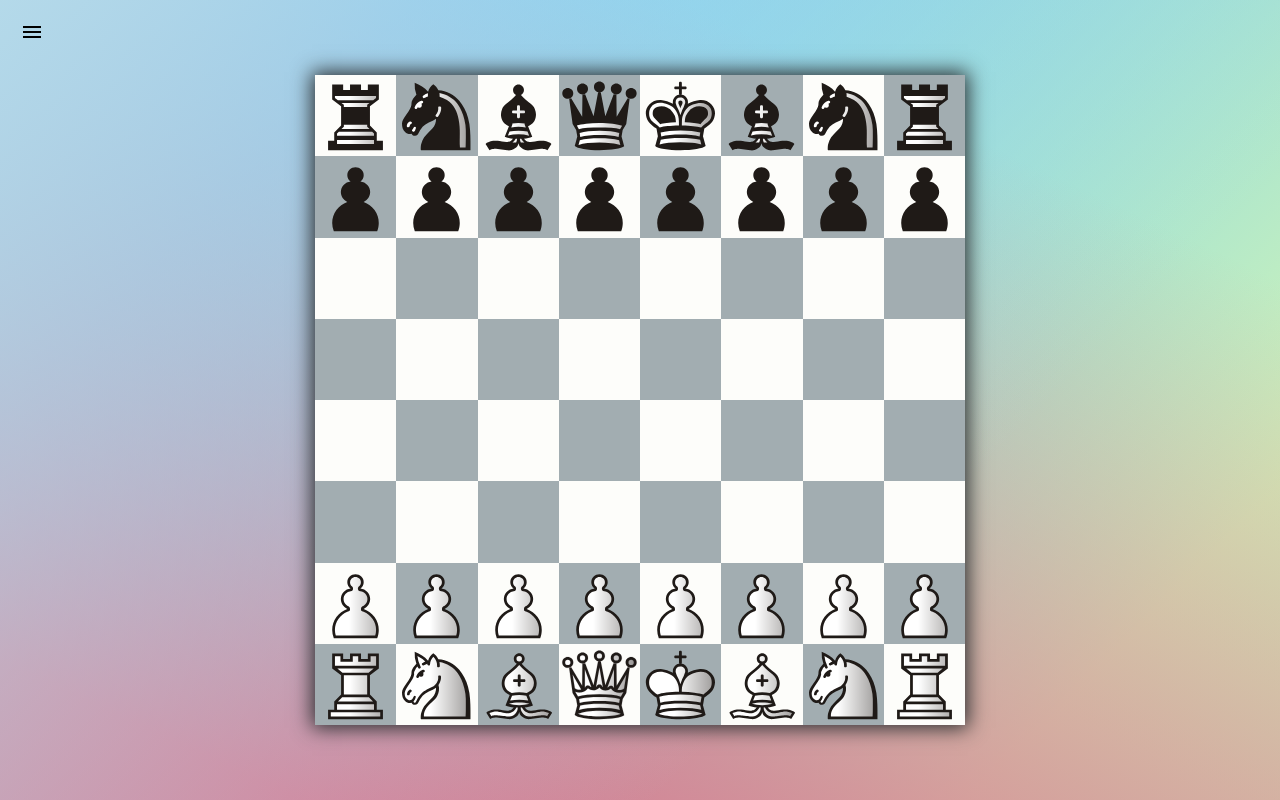
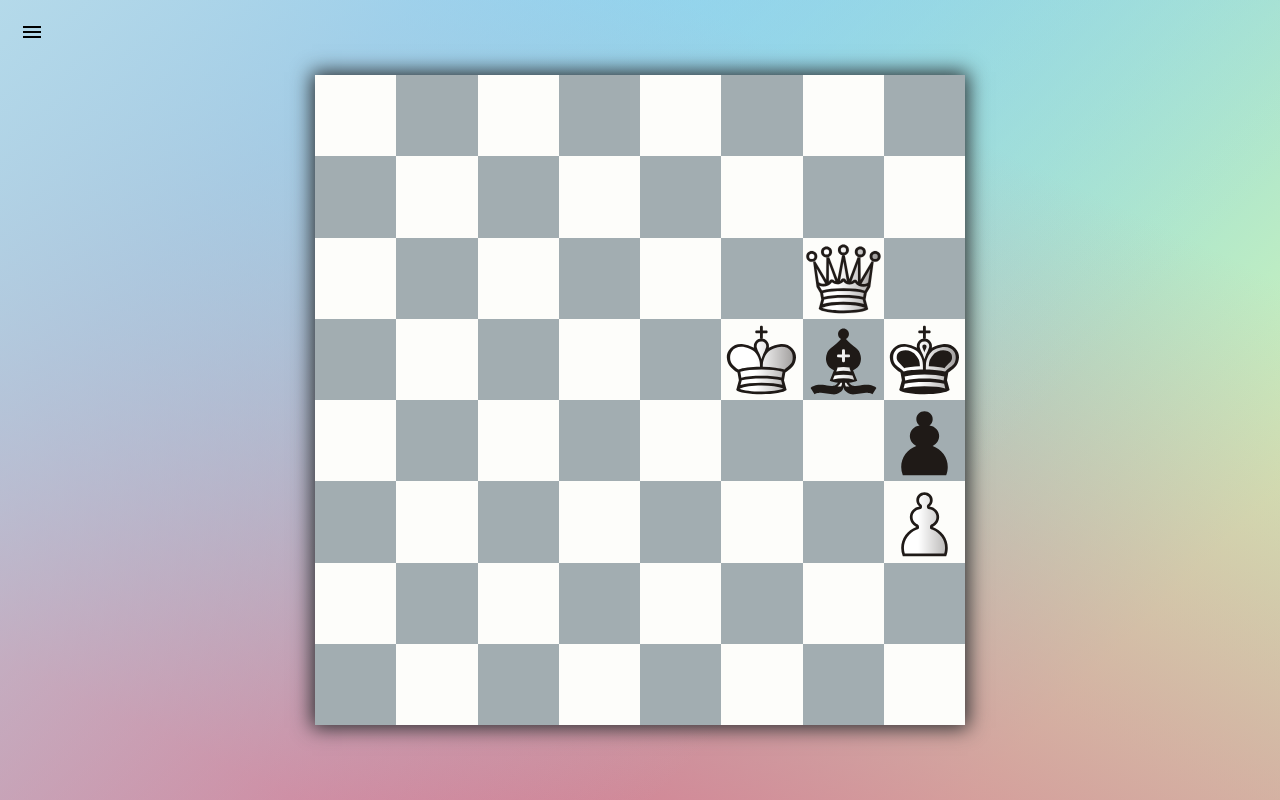
Before and after one commit to ThomasChaf/Chess, a React (Create React App) app: page /chess in a window 1280 px wide. Built offline with nearby package versions, Linux system fonts and the light colour scheme.

Commit message:
Chess: First mate spotting

```diff
--- a/package.json
+++ b/package.json
@@ -52,6 +52,8 @@
     ]
   },
   "devDependencies": {
+    "@types/lodash": "^4.14.172",
+    "lodash": "^4.17.21",
     "ts-node": "^8.8.2"
   }
 }
--- a/src/app/Chess/useAnalyse/analist.ts
+++ /dev/null
@@ -1,5 +0,0 @@
-import { Game } from "core/chess";
-
-export class Analyst {
-  public find(game: Game) {}
-}
--- /dev/null
+++ b/src/app/Chess/useAnalyse/analyst.ts
@@ -0,0 +1,20 @@
+import { Piece, PieceColor, PieceType } from "core/chess";
+import { Board } from "core/chess/board";
+
+export class Analyst {
+  public isMate(board: Board, color: PieceColor): Piece | null {
+    const king = board.getPieces({ type: PieceType.King, color })[0];
+    const moves = board.computePossibleDestinations(king);
+
+    return board.isPositionDefended(king.position, color) && moves.length === 0 ? king : null;
+  }
+
+  public find(board: Board) {
+    [PieceColor.White, PieceColor.Black].forEach((color) => {
+      const king = this.isMate(board, color);
+      if (king) {
+        console.log("MATE:", king);
+      }
+    });
+  }
+}
--- a/src/app/index.tsx
+++ b/src/app/index.tsx
@@ -1,7 +1,7 @@
-import React, { useState } from "react";
+import React, { useEffect, useState } from "react";
 import { BrowserRouter as Router, Switch, Route } from "react-router-dom";
 
-import { Game } from "core/chess";
+import { Game, parse } from "core/chess";
 
 import { Chess } from "./chess";
 import { Ui2048 } from "./2048/2048";
@@ -12,6 +12,17 @@ import "./app.css";
 
 export const App = () => {
   const [game, setGame] = useState<Game>(new Game());
+
+  useEffect(() => {
+    const nGame = parse(
+      '[Event "Rated Bullet game"]\n[Site "https://lichess.org/kBrG5XZ6"]\n[Date "2021.08.17"]\n[White "Totolebarjo"]\n[Black "fadu94"]\n[Result "1-0"]\n[UTCDate "2021.08.17"]\n[UTCTime "00:59:57"]\n[WhiteElo "1448"]\n[BlackElo "1450"]\n[WhiteRatingDiff "+6"]\n[BlackRatingDiff "-6"]\n[Variant "Standard"]\n[TimeControl "120+1"]\n[ECO "B10"]\n[Opening "Caro-Kann Defense"]\n[Termination "Normal"]\n1. e4 c6 2. Nc3 d5 3. exd5 cxd5 4. d4 g6 5. Nf3 Bg7 6. Bd3 Nf6 7. O-O O-O 8. b3 Nc6 9. Bb2 Bg4 10. Be2 Rc8 11. h3 Bxf3 12. Bxf3 e6 13. Re1 Qb6 14. Ne2 Ne4 15. Rb1 Nb4 16. c3 Nxa2 17. Ra1 Naxc3 18. Nxc3 Nxc3 19. Bxc3 Rxc3 20. Ra4 a6 21. Re3 Rfc8 22. Rxc3 Rxc3 23. Qd2 Qxb3 24. Bd1 Qxa4 25. Bxa4 Ra3 26. Bd1 Ra1 27. Kh2 b5 28. Bf3 a5 29. Qc3 Rf1 30. Qxa5 Rxf2 31. Qxb5 Bxd4 32. Qe8+ Kg7 33. Qe7 Bf6 34. Qd6 e5 35. Qb6 e4 36. Qxf2 exf3 37. gxf3 d4 38. Kg3 Be5+ 39. f4 Bf6 40. Kg4 h5+ 41. Kf3 g5 42. fxg5 Bxg5 43. Qxd4+ Bf6 44. Qh4 Kh6 45. Qf4+ Bg5 46. Qxf7 h4 47. Qe6+ Kh5 48. Ke4 Bd8 49. Kf5 Bg5 50. Qg6# 1-0'
+    );
+
+    nGame.autoplay = false;
+    nGame.interval = 1500;
+    nGame.moveForwardTo(50);
+    setGame(nGame);
+  }, []); // eslint-disable-line
 
   return (
     <Router>
--- a/src/core/chess/board.ts
+++ b/src/core/chess/board.ts
@@ -1,9 +1,11 @@
+import _ from "lodash";
+
 import { PIECES } from "./initial-state";
 import { PieceType, PieceColor, Position, Move } from "./chess-d";
-import { isSameCase } from "./utils";
+import { isSameBox, opponentColor } from "./utils";
 import { Piece } from "./piece";
 
-export interface IFindPieceFilters {
+export interface PieceFilters {
   row?: number;
   col?: number;
   type?: PieceType;
@@ -11,7 +13,7 @@ export interface IFindPieceFilters {
 }
 
 export class Board {
-  private pieces: Piece[] = PIECES.map((p) => new Piece(p.type, p.color, p.row, p.col));
+  public pieces: Piece[] = PIECES.map((p) => new Piece(p.type, p.color, p.row, p.col));
 
   public addPiece(piece: Piece) {
     this.pieces.push(piece);
@@ -22,63 +24,100 @@ export class Board {
     if (piece) piece.type = promotion;
   };
 
-  public getFilteredPieces = (filters: IFindPieceFilters): Piece[] =>
-    this.pieces.filter(
+  public getPieces = (filters?: PieceFilters): Piece[] => {
+    if (!filters) return this.pieces;
+
+    return this.pieces.filter(
       (p: Piece) =>
         (!filters.row || filters.row === p.row) &&
         (!filters.col || filters.col === p.col) &&
         (!filters.color || filters.color === p.color) &&
         (!filters.type || filters.type === p.type)
     );
+  };
 
   public getPieceAt = (position: Position): Piece | undefined =>
-    this.pieces.find((p) => isSameCase([p.row, p.col], position));
+    this.pieces.find((p) => isSameBox([p.row, p.col], position));
+
+  private isExisting = (position: Position): boolean => {
+    const [row, col] = position;
+    return !(row < 1 || row > 8 || col < 0 || col > 8);
+  };
 
   private isAvailable = (position: Position): boolean => {
-    const [row, col] = position;
-    if (row < 1 || row > 8 || col < 0 || col > 8) return false;
-
-    return !this.getPieceAt(position);
+    return this.isExisting(position) && !this.getPieceAt(position);
   };
 
-  private isEnnemy = (color: PieceColor, position: Position): boolean => {
-    const piece = this.getPieceAt(position);
+  private isAlly = (color: PieceColor, position: Position): boolean => {
+    return this.getPieceAt(position)?.color === color;
+  };
 
-    return !!piece && piece.color !== color;
+  private isOpponent = (color: PieceColor, position: Position): boolean => {
+    return this.getPieceAt(position)?.color === opponentColor(color);
+  };
+
+  public isPositionDefended = (position: Position, color: PieceColor): boolean => {
+    const defended = _(this.pieces)
+      .filter({ color: opponentColor(color) })
+      .map((piece: Piece) => this.computeDefendedDestination(piece));
+
+    const isDefended = defended.some((moves: Position[]) =>
+      _(moves).some((move: Position) => isSameBox(move, position))
+    );
+
+    return isDefended;
+  };
+
+  private computePawnDefendedDestinations = (piece: Piece): Position[] => {
+    const inc = piece.color === PieceColor.White ? 1 : -1;
+    return [
+      [piece.row + inc, piece.col - 1],
+      [piece.row + inc, piece.col + 1]
+    ];
+  };
+
+  private computePawnAttackDestination = (piece: Piece): Position[] => {
+    return this.computePawnDefendedDestinations(piece).filter((position: Position) =>
+      this.isOpponent(piece.color, position)
+    );
   };
 
   private computePawnDestinations = (piece: Piece): Position[] => {
     const isWhite = piece.color === PieceColor.White;
-    const inc: number = isWhite ? 1 : -1;
-    const moves = [[piece.row + inc, piece.col - 1] as Position, [piece.row + inc, piece.col + 1] as Position].filter(
-      (position: Position) => this.isEnnemy(piece.color, position)
-    );
-
+    const inc = piece.color === PieceColor.White ? 1 : -1;
+    const moves = this.computePawnAttackDestination(piece);
     const maxInc = (isWhite && piece.row === 2) || (!isWhite && piece.row === 7) ? 2 : 1;
 
     for (let i = 1; i <= maxInc; i++) {
-      const virtualPosition = [piece.row + i * inc, piece.col] as Position;
+      const virtualPosition: Position = [piece.row + i * inc, piece.col];
 
-      if (this.isAvailable(virtualPosition)) moves.push(virtualPosition);
+      if (this.isExisting(virtualPosition)) moves.push(virtualPosition);
       else break;
     }
 
     return moves;
   };
 
+  private computeKnightDefendedDestinations = (piece: Piece): Position[] =>
+    (
+      [
+        [piece.row + 2, piece.col + 1],
+        [piece.row + 2, piece.col - 1],
+        [piece.row - 2, piece.col + 1],
+        [piece.row - 2, piece.col - 1],
+        [piece.row - 1, piece.col + 2],
+        [piece.row - 1, piece.col - 2],
+        [piece.row + 1, piece.col + 2],
+        [piece.row + 1, piece.col - 2]
+      ] as Position[]
+    ).filter((position) => this.isExisting(position));
+
   private computeKnightDestinations = (piece: Piece): Position[] =>
-    [
-      [piece.row + 2, piece.col + 1] as Position,
-      [piece.row + 2, piece.col - 1] as Position,
-      [piece.row - 2, piece.col + 1] as Position,
-      [piece.row - 2, piece.col - 1] as Position,
-      [piece.row - 1, piece.col + 2] as Position,
-      [piece.row - 1, piece.col - 2] as Position,
-      [piece.row + 1, piece.col + 2] as Position,
-      [piece.row + 1, piece.col - 2] as Position
-    ].filter((position) => this.isAvailable(position) || this.isEnnemy(piece.color, position));
+    this.computeKnightDefendedDestinations(piece).filter(
+      (position) => this.isAvailable(position) || this.isOpponent(piece.color, position)
+    );
 
-  private computeStraightMooves = (piece: Piece, dirRow: number, dirCol: number) => {
+  private computeStraightMoves = (piece: Piece, dirRow: number, dirCol: number) => {
     const moves = [];
 
     for (let i = 1; i < 8; i++) {
@@ -86,7 +125,7 @@ export class Board {
 
       if (this.isAvailable(virtualPosition)) {
         moves.push(virtualPosition);
-      } else if (this.isEnnemy(piece.color, virtualPosition)) {
+      } else if (this.isOpponent(piece.color, virtualPosition)) {
         moves.push(virtualPosition);
         break;
       } else break;
@@ -96,50 +135,57 @@ export class Board {
   };
 
   private computeBishopDestinations = (piece: Piece): Position[] => [
-    ...this.computeStraightMooves(piece, -1, -1),
-    ...this.computeStraightMooves(piece, -1, 1),
-    ...this.computeStraightMooves(piece, 1, -1),
-    ...this.computeStraightMooves(piece, 1, 1)
+    ...this.computeStraightMoves(piece, -1, -1),
+    ...this.computeStraightMoves(piece, -1, 1),
+    ...this.computeStraightMoves(piece, 1, -1),
+    ...this.computeStraightMoves(piece, 1, 1)
   ];
 
   private computeQueenDestinations = (piece: Piece): Position[] => {
     return [
-      ...this.computeStraightMooves(piece, -1, -1),
-      ...this.computeStraightMooves(piece, -1, 0),
-      ...this.computeStraightMooves(piece, 0, -1),
-      ...this.computeStraightMooves(piece, -1, 1),
-      ...this.computeStraightMooves(piece, 1, -1),
-      ...this.computeStraightMooves(piece, 1, 0),
-      ...this.computeStraightMooves(piece, 0, 1),
-      ...this.computeStraightMooves(piece, 1, 1)
+      ...this.computeStraightMoves(piece, -1, -1),
+      ...this.computeStraightMoves(piece, -1, 0),
+      ...this.computeStraightMoves(piece, 0, -1),
+      ...this.computeStraightMoves(piece, -1, 1),
+      ...this.computeStraightMoves(piece, 1, -1),
+      ...this.computeStraightMoves(piece, 1, 0),
+      ...this.computeStraightMoves(piece, 0, 1),
+      ...this.computeStraightMoves(piece, 1, 1)
     ];
   };
 
   private computeTowerDestinations = (piece: Piece): Position[] => {
     return [
-      ...this.computeStraightMooves(piece, -1, 0),
-      ...this.computeStraightMooves(piece, 1, 0),
-      ...this.computeStraightMooves(piece, 0, -1),
-      ...this.computeStraightMooves(piece, 0, 1)
+      ...this.computeStraightMoves(piece, -1, 0),
+      ...this.computeStraightMoves(piece, 1, 0),
+      ...this.computeStraightMoves(piece, 0, -1),
+      ...this.computeStraightMoves(piece, 0, 1)
     ];
   };
 
+  private computeKingDefendedDestinations = (piece: Piece): Position[] => {
+    return (
+      [
+        [piece.row - 1, piece.col - 1],
+        [piece.row - 1, piece.col],
+        [piece.row, piece.col - 1],
+        [piece.row - 1, piece.col + 1],
+        [piece.row + 1, piece.col - 1],
+        [piece.row + 1, piece.col],
+        [piece.row, piece.col + 1],
+        [piece.row + 1, piece.col + 1]
+      ] as Position[]
+    ).filter((virtualPosition: Position) => this.isExisting(virtualPosition));
+  };
+
   private computeKingDestinations = (piece: Piece): Position[] => {
-    return [
-      [piece.row - 1, piece.col - 1] as Position,
-      [piece.row - 1, piece.col] as Position,
-      [piece.row, piece.col - 1] as Position,
-      [piece.row - 1, piece.col + 1] as Position,
-      [piece.row + 1, piece.col - 1] as Position,
-      [piece.row + 1, piece.col] as Position,
-      [piece.row, piece.col + 1] as Position,
-      [piece.row + 1, piece.col + 1] as Position
-    ].filter(
-      (virtualPostion: Position) => this.isAvailable(virtualPostion) || this.isEnnemy(piece.color, virtualPostion)
+    return this.computeKingDefendedDestinations(piece).filter(
+      (virtualPosition: Position) =>
+        !this.isAlly(piece.color, virtualPosition) && !this.isPositionDefended(virtualPosition, piece.color)
     );
   };
 
-  private allowedDestination = (piece: Piece): Position[] => {
+  public computePossibleDestinations = (piece: Piece): Position[] => {
     switch (piece.type) {
       case PieceType.Pawn:
         return this.computePawnDestinations(piece);
@@ -158,12 +204,31 @@ export class Board {
     }
   };
 
+  public computeDefendedDestination(piece: Piece): Position[] {
+    switch (piece.type) {
+      case PieceType.Pawn:
+        return this.computePawnDefendedDestinations(piece);
+      case PieceType.Knight:
+        return this.computeKnightDefendedDestinations(piece);
+      case PieceType.Bishop:
+        return this.computeBishopDestinations(piece);
+      case PieceType.Queen:
+        return this.computeQueenDestinations(piece);
+      case PieceType.Tower:
+        return this.computeTowerDestinations(piece);
+      case PieceType.King:
+        return this.computeKingDefendedDestinations(piece);
+      default:
+        throw new Error("Not implemented pieced");
+    }
+  }
+
   private isMoveAllowed = (piece: Piece, to: Position): boolean => {
-    return !!this.allowedDestination(piece).find((d: Position) => isSameCase(d, to));
+    return _(this.computePossibleDestinations(piece)).some((d: Position) => isSameBox(d, to));
   };
 
-  public findPiece = (filters: IFindPieceFilters, to: Position): Piece => {
-    const piece = this.getFilteredPieces(filters).find((p) => this.isMoveAllowed(p, to));
+  public findPiece = (filters: PieceFilters, to: Position): Piece => {
+    const piece = this.getPieces(filters).find((p) => this.isMoveAllowed(p, to));
 
     if (!piece) {
       throw new Error("No piece found");
@@ -175,7 +240,7 @@ export class Board {
   public applyMove = (move: Move) => {
     const [newRow, newCol] = move.to;
     this.pieces = this.pieces.map((piece: Piece) => {
-      if (isSameCase([piece.row, piece.col], move.from)) {
+      if (isSameBox([piece.row, piece.col], move.from)) {
         piece.row = newRow;
         piece.col = newCol;
       }
@@ -184,14 +249,10 @@ export class Board {
   };
 
   public take = (taken: Position) => {
-    this.pieces = this.pieces.filter((piece) => !isSameCase([piece.row, piece.col], taken));
+    this.pieces = this.pieces.filter((piece) => !isSameBox([piece.row, piece.col], taken));
   };
 
   public reset = () => {
     this.pieces = PIECES.map((p) => new Piece(p.type, p.color, p.row, p.col));
   };
-
-  public getPieces = (): Piece[] => {
-    return this.pieces;
-  };
 }
--- a/src/core/chess/game-factory.ts
+++ b/src/core/chess/game-factory.ts
@@ -1,5 +1,5 @@
 import { Move, PieceColor, PieceType, Position, Play, Promotion } from "./chess-d";
-import { parseCol, parseRow, parseType, isSameCase, isPawn } from "./utils";
+import { parseCol, parseRow, parseType, isSameBox, isPawn } from "./utils";
 import { Piece } from "./piece";
 import { Game } from "./game";
 
@@ -21,7 +21,7 @@ class GameFactory {
       ? [parseRow(moveBlob[3]), parseCol(moveBlob[2])]
       : [parseRow(moveBlob[2]), parseCol(moveBlob[1])];
 
-    const piece: Piece = this.game.board.findPiece({ type, col, color }, to);
+    const piece = this.game.board.findPiece({ type, col, color }, to);
 
     return { from: piece.position, to };
   };
@@ -41,7 +41,7 @@ class GameFactory {
 
     const enPassantPosition = [lastMove.to[0] - (color === PieceColor.White ? -1 : 1), lastMove.to[1]] as Position;
 
-    if (isSameCase(to, enPassantPosition)) {
+    if (isSameBox(to, enPassantPosition)) {
       return {
         move: { from: pawn.position, to },
         taken: this.game.board.getPieceAt(lastMove.to)
@@ -61,8 +61,6 @@ class GameFactory {
   };
 
   private pieceTake = (color: PieceColor, moveBlob: string, withColumn: boolean = false): Move => {
-    console.log(moveBlob);
-
     const type = parseType(moveBlob[0]);
     const col = withColumn ? parseCol(moveBlob[1]) : 0;
     const to: Position = withColumn
@@ -114,7 +112,7 @@ class GameFactory {
     return { from: piece.type, to: parseType(res[1]) };
   };
 
-  private computePrimitifPlay = (color: PieceColor, playBlob: string): Play => {
+  private computeRawPlay = (color: PieceColor, playBlob: string): Play => {
     if (playBlob.match(/^[a-h]\d(=[RKBQ])?\+?#?$/) != null) {
       return { move: this.pawnMove(color, playBlob) };
     }
@@ -155,7 +153,7 @@ class GameFactory {
     if (playBlob.match(/^(1-0)|(0-1)|(1\/2-1\/2)$/) != null) {
       return null;
     }
-    const play = this.computePrimitifPlay(color, playBlob);
+    const play = this.computeRawPlay(color, playBlob);
 
     if (!play.taken) play.taken = this.game.board.getPieceAt(play.move.to);
 
--- a/src/core/chess/utils.ts
+++ b/src/core/chess/utils.ts
@@ -1,5 +1,7 @@
-import { Position, PieceType, Move } from "./chess-d";
+import { Position, PieceType, Move, PieceColor } from "./chess-d";
 import { Piece } from "./piece";
+
+export const opponentColor = (color: PieceColor) => (color === PieceColor.White ? PieceColor.Black : PieceColor.White);
 
 export const parseCol = (col: string): number => {
   switch (col.toLowerCase()) {
@@ -43,7 +45,7 @@ export const parseType = (type: string): PieceType => {
   }
 };
 
-export const isSameCase = ([r1, c1]: Position, [r2, c2]: Position): boolean => r1 === r2 && c1 === c2;
+export const isSameBox = ([r1, c1]: Position, [r2, c2]: Position): boolean => r1 === r2 && c1 === c2;
 
 export const isPawn = (piece: Piece | undefined): piece is Piece => !!piece && piece.type === PieceType.Pawn;
 
```
Also changed, not shown: src/app/Chess/useAnalyse/index.ts (+5 -3 lines), 1 other file (tests, documents, lock files or other folders).
